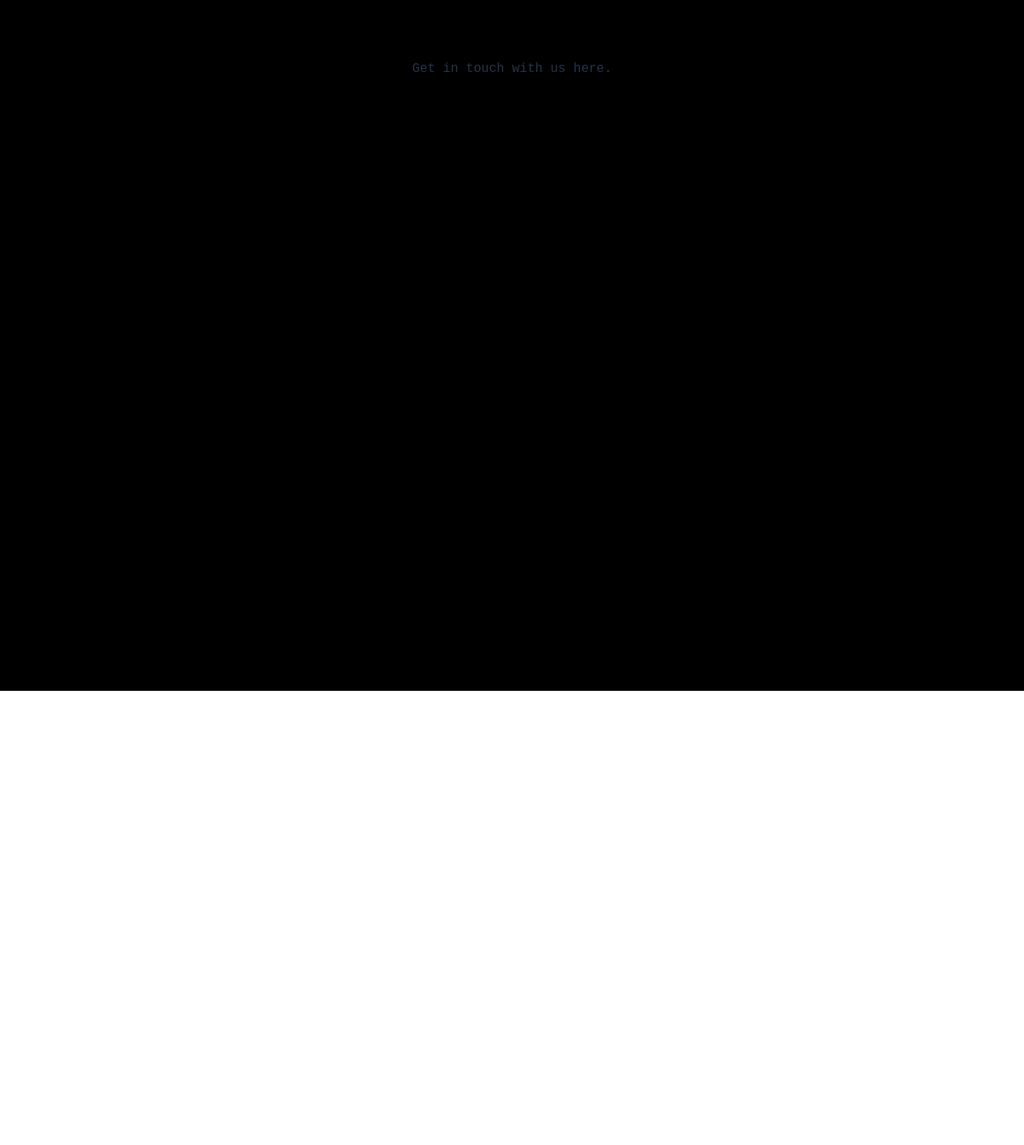
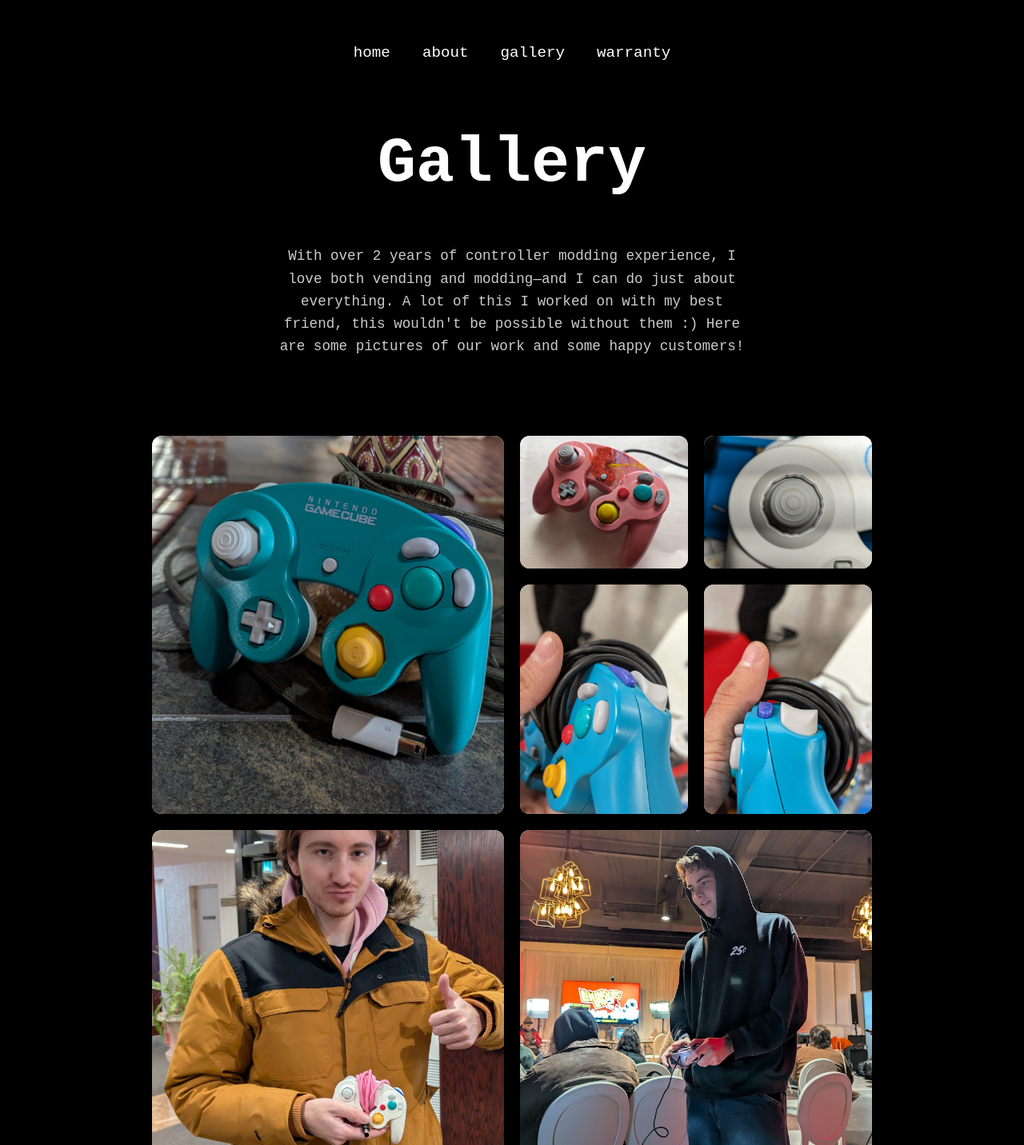
Before and after one commit to Morris-Harrison/MQMods, a React (Vite) app: page /gallery in a window 1280 px wide. Shown: the top 1432 px of the page at 80% size. Before the commit the page ends 864 px from the top, so only its background shows below. Built offline with nearby package versions, Linux system fonts and the light colour scheme.

Commit message:
gallery mah

```diff
--- /dev/null
+++ b/src/pages/About.css
@@ -0,0 +1,12 @@
+.about-wrapper {
+  margin: 0;
+  padding: 0;
+  height: 100vh;
+  overflow: hidden;
+  scrollbar-width: none;
+  -ms-overflow-style: none;
+}
+
+.about-wrapper::-webkit-scrollbar {
+  display: none;
+}
--- a/src/pages/About.jsx
+++ b/src/pages/About.jsx
@@ -1,8 +1,117 @@
+import { Link } from "react-router-dom";
+import { useEffect } from "react";
+import "./About.css";
+
 export default function About() {
+  useEffect(() => {
+    // Disable scroll on About page only
+    document.body.style.overflow = "hidden";
+
+    // Restore scroll when leaving About page
+    return () => {
+      document.body.style.overflow = "auto";
+    };
+  }, []);
   return (
-    <div>
-      <h1>About</h1>
-      <p>Learn more about us on this page.</p>
+    <div
+      className="about-wrapper"
+      style={{
+        position: "relative",
+        width: "100%",
+        height: "100vh",
+        overflow: "hidden",
+      }}
+    >
+      {/* Nav */}
+      <nav
+        style={{
+          position: "fixed",
+          top: 0,
+          left: 0,
+          right: 0,
+          display: "flex",
+          justifyContent: "center",
+          gap: "40px",
+          padding: "20px",
+          backgroundColor: "transparent",
+          zIndex: 100,
+          fontSize: "1.2rem",
+        }}
+      >
+        <Link to="/" style={{ color: "#ffffff", textDecoration: "none" }}>
+          home
+        </Link>
+        <Link to="/about" style={{ color: "#ffffff", textDecoration: "none" }}>
+          about
+        </Link>
+        <Link
+          to="/gallery"
+          style={{ color: "#ffffff", textDecoration: "none" }}
+        >
+          gallery
+        </Link>
+        <Link
+          to="/warranty"
+          style={{ color: "#ffffff", textDecoration: "none" }}
+        >
+          warranty
+        </Link>
+      </nav>
+      <video
+        autoPlay
+        loop
+        muted
+        style={{
+          position: "fixed",
+          top: 0,
+          left: 0,
+          width: "100%",
+          height: "100%",
+          objectFit: "cover",
+          filter: "blur(8px)",
+        }}
+      >
+        <source src="/n0ne.mp4" type="video/mp4" />
+      </video>
+
+      {/* Dark Overlay */}
+      <div
+        style={{
+          position: "fixed",
+          top: 0,
+          left: 0,
+          width: "100%",
+          height: "100%",
+          backgroundColor: "rgba(0, 0, 0, 0.4)",
+          pointerEvents: "none",
+        }}
+      />
+
+      {/* Text Container */}
+      <div
+        style={{
+          position: "fixed",
+          top: "50%",
+          left: "50%",
+          transform: "translate(-50%, -50%)",
+          backgroundColor: "#000000",
+          borderRadius: "12px",
+          padding: "40px",
+          maxWidth: "800px",
+          width: "90%",
+          zIndex: 10,
+          color: "#ffffff",
+        }}
+      >
+        <h1 style={{ fontSize: "2.5rem", marginTop: 0, marginBottom: "20px" }}>
+          About MQMods
+        </h1>
+        <p style={{ fontSize: "1.1rem", lineHeight: "1.6" }}>
+          Soldering Professionaly for 5 Years, MQ is the engineer behind the
+          controllers of n0ne, Matteo, Kirbykaze, and other players in the
+          Ontario Super Smash Bros. scene
+        </p>
+      </div>
     </div>
   );
 }
--- /dev/null
+++ b/src/pages/Gallery.css
@@ -0,0 +1,80 @@
+.gallery-wrapper {
+  min-height: 100vh;
+  padding-top: 0;
+}
+
+.gallery-nav {
+  position: sticky;
+  top: 0;
+  display: flex;
+  justify-content: center;
+  gap: 40px;
+  padding: 20px;
+  background-color: #000000;
+  z-index: 50;
+  font-size: 1.2rem;
+  box-shadow: 0 2px 8px rgba(0, 0, 0, 0.1);
+}
+
+.gallery-container {
+  padding: 60px 20px 40px 20px;
+  max-width: 1000px;
+  margin: 0 auto;
+  display: flex;
+  flex-direction: column;
+  align-items: center;
+}
+
+.bento-grid {
+  display: grid;
+  grid-template-columns: repeat(4, 1fr);
+  gap: 20px;
+  width: 100%;
+  max-width: 900px;
+  aspect-ratio: 1;
+  margin-top: 40px;
+}
+
+.bento-item {
+  background-color: #f0f0f0;
+  border-radius: 12px;
+  overflow: hidden;
+  box-shadow: 0 4px 12px rgba(0, 0, 0, 0.1);
+  transition: transform 0.3s ease, box-shadow 0.3s ease;
+}
+
+.bento-item:hover {
+  transform: translateY(-8px);
+  box-shadow: 0 8px 20px rgba(0, 0, 0, 0.2);
+}
+
+.bento-item.large {
+  grid-column: span 2;
+  grid-row: span 2;
+}
+
+.bento-item.medium {
+  grid-column: span 1;
+  grid-row: span 1;
+}
+
+.bento-item.wide {
+  grid-column: span 2;
+  grid-row: span 1;
+}
+
+@media (max-width: 768px) {
+  .gallery-nav {
+    gap: 20px;
+    font-size: 1rem;
+  }
+
+  .bento-grid {
+    grid-template-columns: repeat(2, 1fr);
+  }
+
+  .bento-item.large {
+    grid-column: span 1;
+    grid-row: span 1;
+  }
+}
--- a/src/pages/Gallery.jsx
+++ b/src/pages/Gallery.jsx
@@ -1,8 +1,137 @@
+import { Link } from "react-router-dom";
+import "./Gallery.css";
+
+const images = [
+  { name: "example1.jpg", title: "Example 1", size: "large" },
+  { name: "example2.jpg", title: "Example 2", size: "medium" },
+  { name: "notches.jpg", title: "Notches", size: "medium" },
+  { name: "bald+ergo.jpg", title: "Bald + Ergo", size: "medium" },
+  { name: "ergo.jpg", title: "Ergo", size: "medium" },
+  { name: "customer1.jpg", title: "Customer 1", size: "wide" },
+  { name: "vend1.jpg", title: "Vend 1", size: "wide" },
+];
+
 export default function Gallery() {
   return (
-    <div>
-      <h1>Contact</h1>
-      <p>Get in touch with us here.</p>
+    <div className="gallery-wrapper">
+      {/* Nav */}
+      <nav className="gallery-nav">
+        <Link to="/" style={{ color: "#ffffff", textDecoration: "none" }}>
+          home
+        </Link>
+        <Link to="/about" style={{ color: "#ffffff", textDecoration: "none" }}>
+          about
+        </Link>
+        <Link
+          to="/gallery"
+          style={{ color: "#ffffff", textDecoration: "none" }}
+        >
+          gallery
+        </Link>
+        <Link
+          to="/warranty"
+          style={{ color: "#ffffff", textDecoration: "none" }}
+        >
+          warranty
+        </Link>
+      </nav>
+      <div className="gallery-container">
+        <h1
+          style={{
+            textAlign: "center",
+            marginBottom: "40px",
+            color: "#ffffffff",
+            marginTop: 0,
+          }}
+        >
+          Gallery
+        </h1>
+
+        {/* Description Section */}
+        <div
+          style={{
+            textAlign: "center",
+            marginBottom: "40px",
+            color: "#cccccc",
+            maxWidth: "600px",
+            margin: "0 auto 40px auto",
+          }}
+        >
+          <p style={{ fontSize: "1.1rem", lineHeight: "1.6" }}>
+            With over 2 years of controller modding experience, I love both vending and modding—and I can do just about everything. A lot of this I worked on with my best friend, this wouldn't be possible without them :)
+
+Here are some pictures of our work and some happy customers!
+          </p>
+        </div>
+
+        <div className="bento-grid">
+          {images.map((img) => (
+            <div key={img.name} className={`bento-item ${img.size}`}>
+              <img
+                src={`../img/${img.name}`}
+                alt={img.title}
+                style={{
+                  width: "100%",
+                  height: "100%",
+                  objectFit: "cover",
+                  borderRadius: "12px",
+                }}
+              />
+            </div>
+          ))}
+        </div>
+
+        {/* Footer */}
+        <footer
+          style={{
+            display: "flex",
+            flexDirection: "column",
+            alignItems: "center",
+            gap: "20px",
+            marginTop: "60px",
+            paddingTop: "20px",
+            borderTop: "1px solid rgba(255, 255, 255, 0.2)",
+          }}
+        >
+          <div
+            style={{
+              display: "flex",
+              justifyContent: "center",
+              gap: "30px",
+            }}
+          >
+            <a
+              href="https://discord.com"
+              target="_blank"
+              rel="noopener noreferrer"
+              style={{ opacity: 0.7, transition: "opacity 0.3s ease" }}
+              onMouseEnter={(e) => (e.target.style.opacity = 1)}
+              onMouseLeave={(e) => (e.target.style.opacity = 0.7)}
+            >
+              <img src="/img/discord.png" alt="Discord" style={{ height: "48px", width: "48px" }} />
+            </a>
+            <a
+              href="https://twitter.com"
+              target="_blank"
+              rel="noopener noreferrer"
+              style={{ opacity: 0.7, transition: "opacity 0.3s ease" }}
+              onMouseEnter={(e) => (e.target.style.opacity = 1)}
+              onMouseLeave={(e) => (e.target.style.opacity = 0.7)}
+            >
+              <img src="/img/x.png" alt="Twitter" style={{ height: "48px", width: "48px" }} />
+            </a>
+            <a
+              href="mailto:contact@mqmods.com"
+              style={{ opacity: 0.7, transition: "opacity 0.3s ease" }}
+              onMouseEnter={(e) => (e.target.style.opacity = 1)}
+              onMouseLeave={(e) => (e.target.style.opacity = 0.7)}
+            >
+              <img src="/img/mail.png" alt="Email" style={{ height: "48px", width: "48px" }} />
+            </a>
+          </div>
+          <p style={{ color: "#999", fontSize: "0.9rem", margin: 0 }}>© 2025 MQMods</p>
+        </footer>
+      </div>
     </div>
   );
 }
--- a/src/pages/Home.jsx
+++ b/src/pages/Home.jsx
@@ -808,7 +808,7 @@ function Home() {
             }}
           >
             <a
-              href="https://discord.com"
+              href="https://discord.com/users/139913959087013888"
               target="_blank"
               rel="noopener noreferrer"
               style={{
@@ -822,10 +822,14 @@ function Home() {
               onMouseLeave={(e) => (e.target.style.opacity = "1")}
               title="Discord"
             >
-              <img src="/img/discord.png" alt="Discord" style={{ height: "48px", width: "48px", display: "block" }} />
+              <img
+                src="/img/discord.png"
+                alt="Discord"
+                style={{ height: "48px", width: "48px", display: "block" }}
+              />
             </a>
             <a
-              href="https://twitter.com"
+              href="https://x.com/mqmods"
               target="_blank"
               rel="noopener noreferrer"
               style={{
@@ -839,10 +843,14 @@ function Home() {
               onMouseLeave={(e) => (e.target.style.opacity = "1")}
               title="Twitter"
             >
-              <img src="/img/x.png" alt="Twitter" style={{ height: "48px", width: "48px", display: "block" }} />
+              <img
+                src="/img/x.png"
+                alt="Twitter"
+                style={{ height: "48px", width: "48px", display: "block" }}
+              />
             </a>
             <a
-              href="mailto:contact@mqmods.com"
+              href="mailto:mqphobgcc@gmail.com"
               style={{
                 transition: "opacity 0.3s",
                 textDecoration: "none",
@@ -854,7 +862,11 @@ function Home() {
               onMouseLeave={(e) => (e.target.style.opacity = "1")}
               title="Email"
             >
-              <img src="/img/mail.png" alt="Email" style={{ height: "48px", width: "48px", display: "block" }} />
+              <img
+                src="/img/mail.png"
+                alt="Email"
+                style={{ height: "48px", width: "48px", display: "block" }}
+              />
             </a>
           </div>
         </footer>
```
Also changed, not shown: 1 other file (tests, documents, lock files or other folders).
